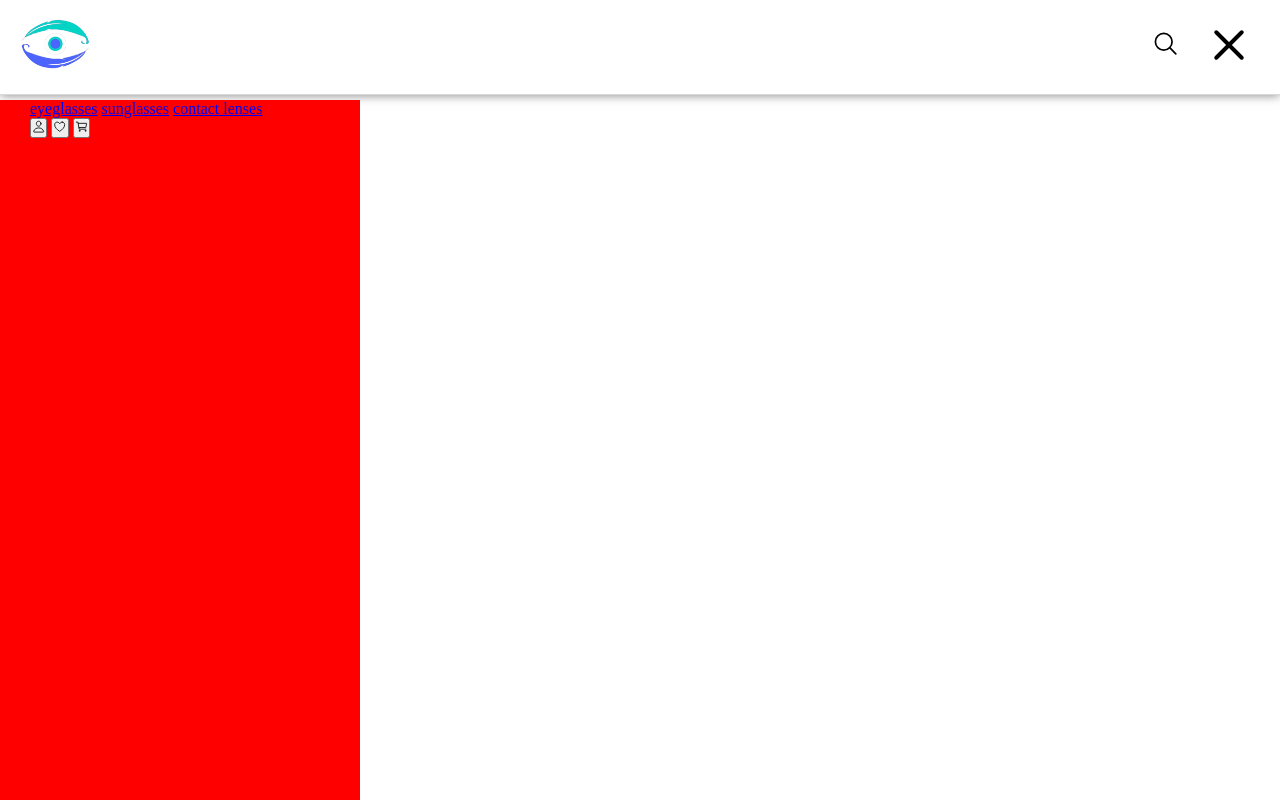
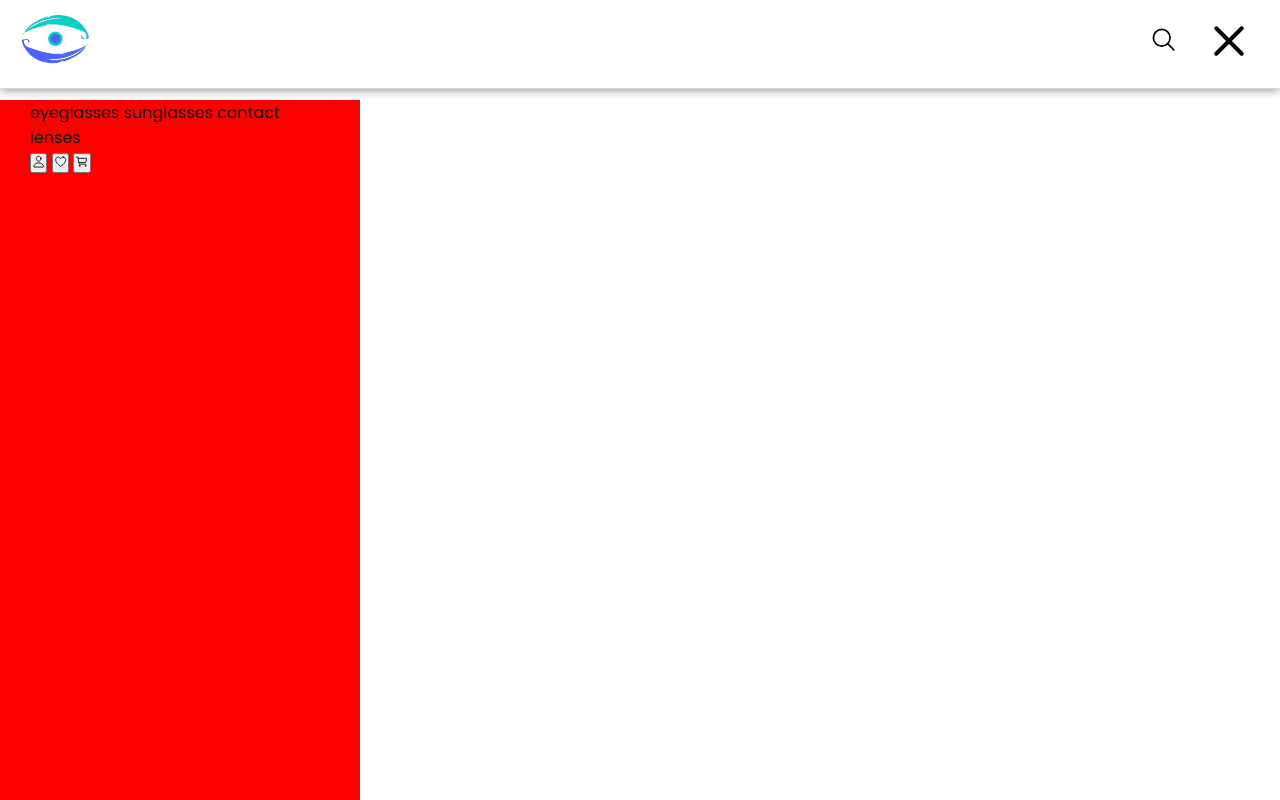
Before and after one commit to Shr3ddin/Blind-Optics-Site, a plain HTML site: page index.html in a window 1280 px wide. Both pictures are taken after a click on the button 1229 px from the left and 47 px from the top of the page. Drawn offline with nearby package versions, Linux system fonts and the light colour scheme.

Commit message:
styling header, nav

```diff
--- a/index.html
+++ b/index.html
@@ -7,7 +7,7 @@
 			name="description"
 			content="Expert eye care and a wide selection of stylish frames await at our optical salon. Experience personalized service for perfect vision and comfort." />
 		<meta name="author" content="Shreddin" />
-		<meta name="keywords" content="optic, optician, eyewear, frames" />
+		<meta name="keywords" content="optics, optician, eyewear, frames" />
 		<link rel="icon" href="./img/favicon.ico" type="image/x-icon" />
 		<title>Blind Optics | Your Vision, Our Passion</title>
 		<link rel="stylesheet" href="./css/style.css" />
@@ -15,46 +15,50 @@
 	</head>
 	<body>
 		<header class="header">
-			<div class="info-bar">
-				<h2>Selected frames, eyeglasses lenses, and contact lenses available at up to 40% off!</h2>
+			<div class="header__info-bar">
+				<h2 class="info-bar__heading">
+					Selected frames, eyeglasses lenses, and contact lenses available at up to 40% off!
+				</h2>
 			</div>
 
-		<div class="cont">
+			<div class="header__items">
 				<div class="logo-container">
-                <p>Blind Optics</p>
 					<a href="#">
 						<img src="./img/logo.png" alt="blind optics logo" width="80px" />
 					</a>
 				</div>
 
 				<nav class="nav">
-                <div class="nav-items" id="navigation-items">
-                    <a href="#">eyeglasses</a>
-                    <a href="#">sunglasses</a>
-                    <a href="#">contact lenses</a>
+					<div class="nav__items" id="navigation-items">
+						<a href="#" class="nav__item">eyeglasses</a>
+						<a href="#" class="nav__item">sunglasses</a>
+						<a href="#" class="nav__item">contact lenses</a>
 					</div>
 
-                <div class="nav-actions">
-
-                    <button class="my-account"><ion-icon name="person-outline"></ion-icon></button>
-                    <button class="add-to-favs"><ion-icon name="heart-outline"></ion-icon></button>
-                    <button class="my-cart"><ion-icon name="cart-outline"></ion-icon></button>
+					<div class="nav__actions">
+						<button class="nav__action my-account">
+							<ion-icon name="person-outline"></ion-icon>
+						</button>
+						<button class="nav__action add-to-favs">
+							<ion-icon name="heart-outline"></ion-icon>
+						</button>
+						<button class="nav__action my-cart">
+							<ion-icon name="cart-outline"></ion-icon>
+						</button>
 					</div>
 				</nav>
 
-
-
-          <div class="containe">
-            <button class="search"><ion-icon name="search-outline"></ion-icon></button>
+				<div class="hamburger-search-container">
+					<button class="search-btn">
+						<ion-icon name="search-outline"></ion-icon>
+					</button>
 					<button class="hamburger hamburger--spin" type="button">
 						<span class="hamburger-box">
 							<span class="hamburger-inner"></span>
 						</span>
 					</button>
 				</div>
-
 			</div>
-
 		</header>
 
 		<script type="module" src="https://unpkg.com/ionicons@7.1.0/dist/ionicons/ionicons.esm.js"></script>
--- a/js/script.js
+++ b/js/script.js
@@ -2,7 +2,7 @@ const burgerBtn = document.querySelector('.hamburger');
 const nav = document.querySelector('.nav');
 
 const handleNav = () => {
-	nav.classList.toggle('active');
+	nav.classList.toggle('nav--active');
 	burgerBtn.classList.toggle('is-active');
 };
 
--- /dev/null
+++ b/sass/base/_header.scss
@@ -0,0 +1,56 @@
+.header {
+	position: fixed;
+	top: 0;
+	left: 0;
+	width: 100%;
+	// background-color: transparent;
+	padding-block: 0.8rem;
+	// border-block-end: 1px solid transparent;
+	border-block-end: 1px solid hsla(0, 0%, 0%, 0.15);
+	box-shadow: 0px 0px 10px rgba(0, 0, 0, 0.5);
+	z-index: 2;
+	// transition: var(--transition-1);
+
+	&__info-bar {
+		display: none;
+
+		&__heading {
+			font-size: 1rem;
+		}
+	}
+
+	&__items {
+		display: flex;
+		align-items: center;
+		justify-content: space-between;
+		width: 100%;
+		padding-inline: 1rem;
+
+		.logo-container {
+			display: flex;
+			flex-direction: column-reverse;
+			align-items: center;
+
+			p {
+				display: none;
+				margin: 0;
+			}
+		}
+
+		.hamburger-search-container {
+			.search-btn {
+				padding: 0.8rem;
+				border: none;
+				background: none;
+				font-size: 1.7rem;
+				cursor: pointer;
+				transition: transfrom 500ms;
+
+				&:hover,
+				&:focus {
+					transform: scale(1.09);
+				}
+			}
+		}
+	}
+}
--- a/sass/base/_index.scss
+++ b/sass/base/_index.scss
@@ -1,2 +1,4 @@
 @forward 'reset';
+@forward 'header';
+@forward 'nav';
 @forward 'hamburger';
--- /dev/null
+++ b/sass/base/_nav.scss
@@ -0,0 +1,20 @@
+.nav {
+	position: fixed;
+	top: 100px;
+	bottom: 0;
+	left: -430px;
+	width: 100%;
+	max-width: 360px;
+	padding-inline: 30px;
+	padding-block-end: 50px;
+	background-color: red;
+	overflow-y: auto;
+	visibility: hidden;
+	z-index: 2;
+	transition: 500ms ease;
+
+	&--active {
+		visibility: visible;
+		transform: translateX(430px);
+	}
+}
--- a/sass/base/_reset.scss
+++ b/sass/base/_reset.scss
@@ -1,5 +1,25 @@
+@use '../variables/variables' as *;
+
 * {
 	box-sizing: border-box;
 	margin: 0;
 	padding: 0;
 }
+
+html {
+	scroll-behavior: smooth;
+}
+
+body {
+	color: $black;
+	font-family: $text-font;
+}
+
+a {
+	color: inherit;
+	text-decoration: none;
+}
+
+li {
+	list-style: none;
+}
--- a/sass/style.scss
+++ b/sass/style.scss
@@ -1,74 +1,5 @@
 @use './base/reset' as *;
 @use './variables/variables.scss' as *;
+@use './base/header' as *;
+@use './base/nav' as *;
 @use './base/hamburger.scss' as *;
-
-.header {
-	position: fixed;
-	top: 0;
-	left: 0;
-	width: 100%;
-	// background-color: transparent;
-	padding-block: 15px;
-	// border-block-end: 1px solid transparent;
-	border-block-end: 1px solid hsla(0, 0%, 0%, 0.15);
-	box-shadow: 0px 0px 10px rgba(0, 0, 0, 0.5);
-	z-index: 2;
-	// transition: var(--transition-1);
-
-	.info-bar {
-		display: none;
-	}
-
-	.cont {
-		display: flex;
-		align-items: center;
-		justify-content: space-between;
-		width: 100%;
-		padding-inline: 1rem;
-
-		.containe {
-			display: flex;
-			align-items: center;
-		}
-
-		.search {
-			padding: 15px;
-			border: none;
-			background: none;
-			font-size: 1.7rem;
-		}
-	}
-}
-
-.nav {
-	position: fixed;
-	background-color: var(--smoky-black-1);
-	top: 100px;
-	bottom: 0;
-	left: -430px;
-	width: 100%;
-	max-width: 360px;
-	padding-inline: 30px;
-	padding-block-end: 50px;
-	overflow-y: auto;
-	visibility: hidden;
-	z-index: 2;
-	background-color: red;
-	transition: 500ms ease;
-}
-
-.nav.active {
-	visibility: visible;
-	transform: translateX(430px);
-}
-
-.logo-container {
-	display: flex;
-	flex-direction: column-reverse;
-	align-items: center;
-
-	p {
-		display: none;
-		margin: 0;
-	}
-}
--- a/sass/variables/_variables.scss
+++ b/sass/variables/_variables.scss
@@ -1,8 +1,12 @@
-:root {
-	// FONTS
+@import url('https://fonts.googleapis.com/css2?family=Montserrat:wght@300;400;700&family=Poppins:wght@100;300;400;700&display=swap');
 
-	// COLORS
-	--primary: #4e64ff;
-	--secondary: #01d5c4;
-	--third: #fff;
-}
+// FONTS
+$heading-font: 'Montserrat', sans-serif;
+$text-font: 'Poppins', sans-serif;
+
+// COLORS
+$primary: #4e64ff;
+$hover-color: #485ae6;
+$secondary: #01d5c4;
+$black: #0d1717;
+$white: #f0f8ff;
```
Also changed, not shown: css/style.css, img/favicon.ico, 1 other file. Lines whose indentation alone changed are shown as unchanged.
